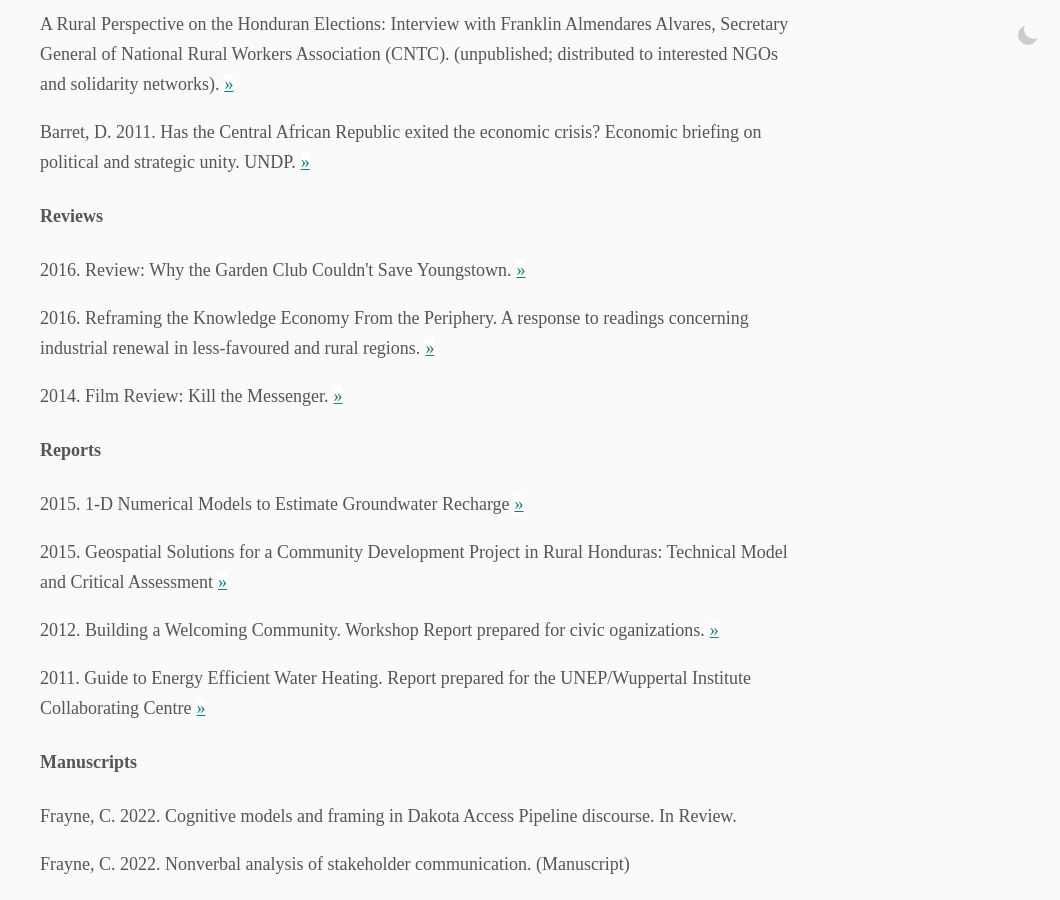
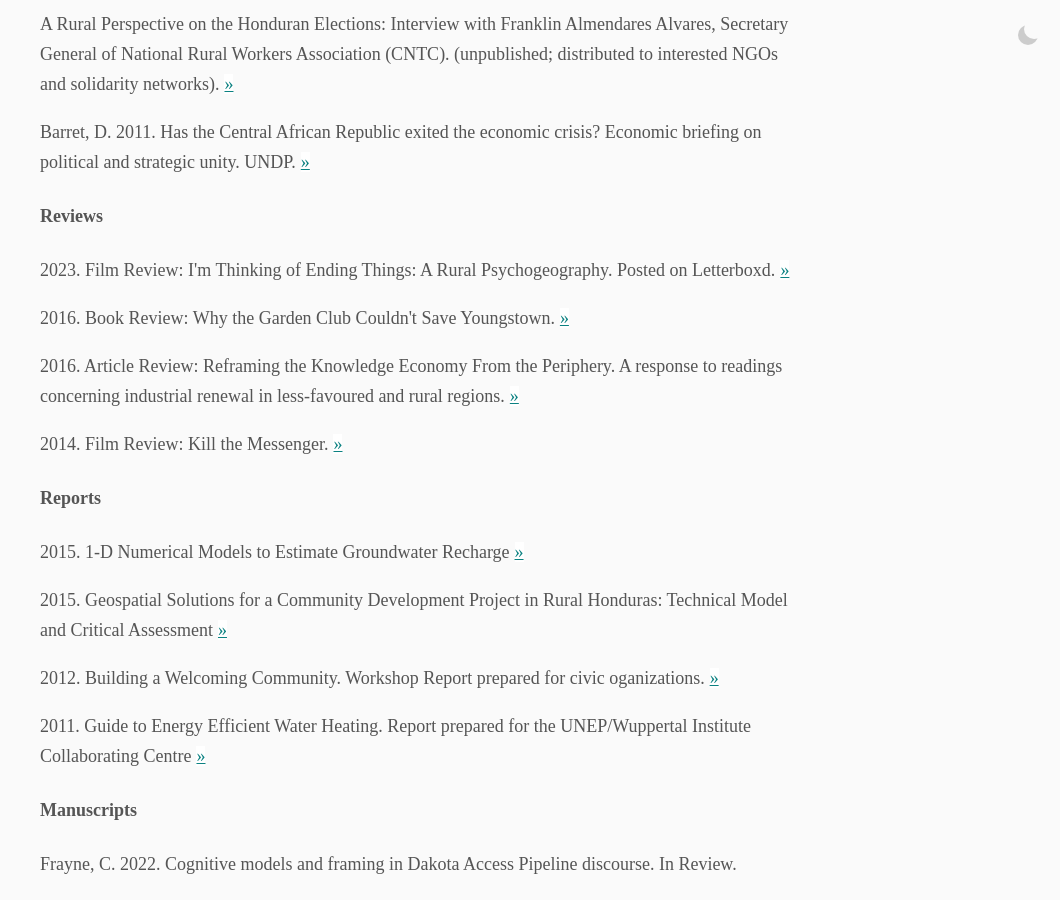
Before and after one commit to craigmateo/palabra, a Jekyll site: the page built from _pages/writing.html, in a window 1280 px wide and 900 px high, scrolled down 1768 px. Shown: the whole window, without its empty margins (220-1280 px from the left). Built offline with Jekyll 4.4.1, drawn with Linux system fonts in a browser that asks for light colours; some web fonts are replaced.

Commit message:
adding review

```diff
--- a/_pages/writing.html
+++ b/_pages/writing.html
@@ -42,9 +42,11 @@
 
 <h4>Reviews</h4>
 
-<p>2016. Review: Why the Garden Club Couldn't Save Youngstown.<a class="link" target="_blank" href="https://drive.google.com/file/d/1Ceqk7dQgfffEPmmkz2VF2qIc4YBS0XZM/view?usp=sharing">&raquo;</a></p>
+<p>2023. Film Review: I'm Thinking of Ending Things: A Rural Psychogeography. Posted on Letterboxd.<a class="link" target="_blank" href="https://drive.google.com/file/d/13gllKOU_pEIqG32tCbc1pjKYN6FzdBHC/view?usp=sharing">&raquo;</a></p>
 
-<p>2016. Reframing the Knowledge Economy From the Periphery. A response to readings concerning industrial renewal in less-favoured and rural regions.<a class="link" target="_blank" href="https://drive.google.com/file/d/1aEp7VAKRSWfn9IK_g3NSzzEtZXlO3iSf/view?usp=sharing">&raquo;</a></p>
+<p>2016. Book Review: Why the Garden Club Couldn't Save Youngstown.<a class="link" target="_blank" href="https://drive.google.com/file/d/1Ceqk7dQgfffEPmmkz2VF2qIc4YBS0XZM/view?usp=sharing">&raquo;</a></p>
+
+<p>2016. Article Review: Reframing the Knowledge Economy From the Periphery. A response to readings concerning industrial renewal in less-favoured and rural regions.<a class="link" target="_blank" href="https://drive.google.com/file/d/1aEp7VAKRSWfn9IK_g3NSzzEtZXlO3iSf/view?usp=sharing">&raquo;</a></p>
 
 <p>2014. Film Review: Kill the Messenger.<a class="link" target="_blank" href="https://drive.google.com/file/d/1d32gE8Ws-MG7dRdj1uwJttHKFckTOhsQ/view?usp=sharing">&raquo;</a></p>
 
```
